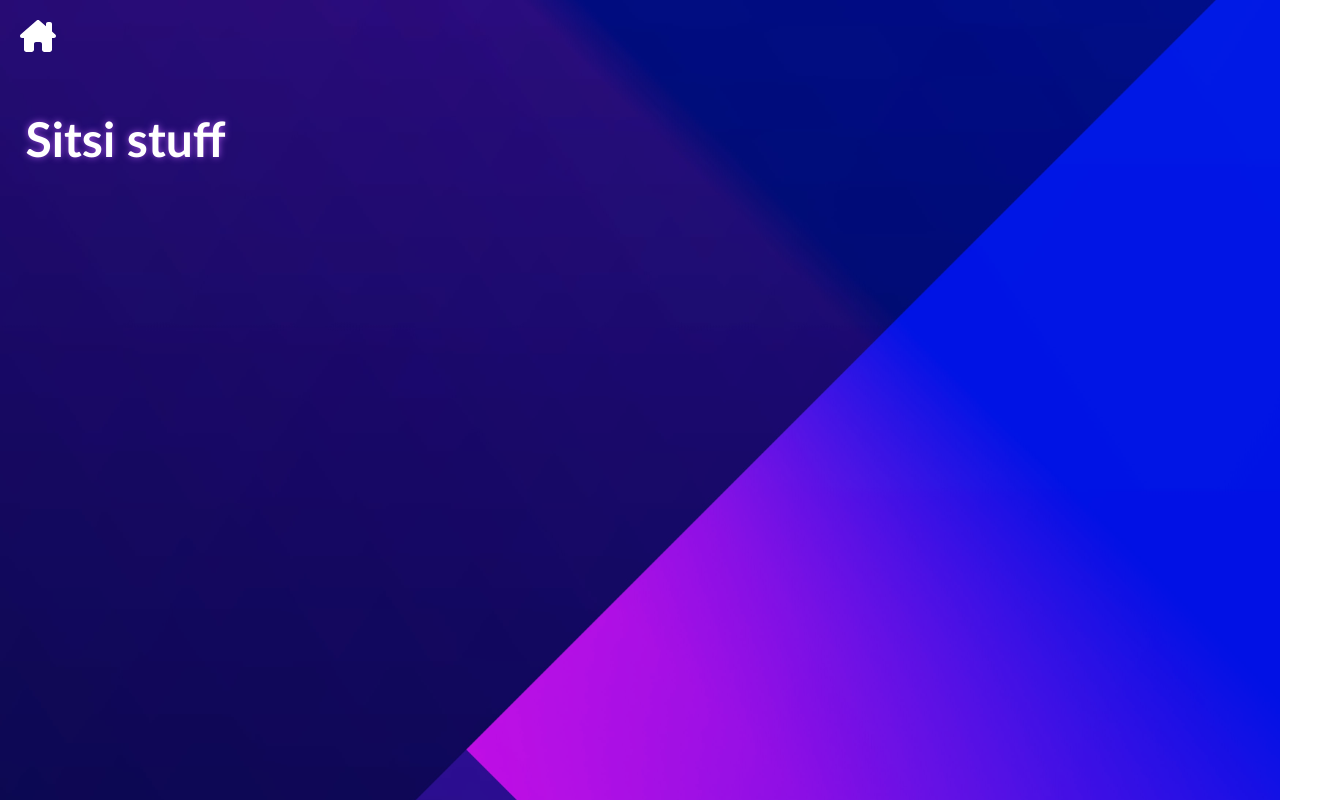
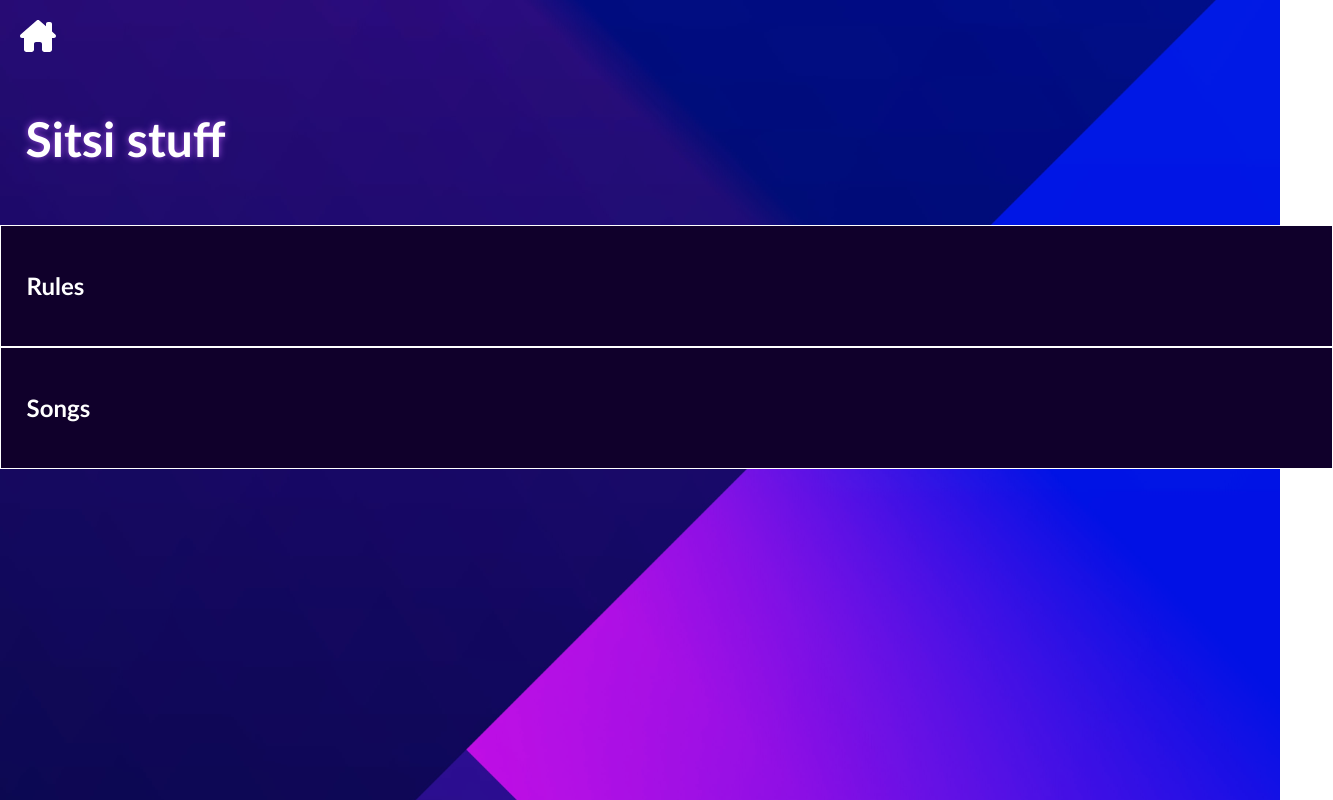
Before and after one commit to wihtoritorkkeli/birthday_app, a React (Create React App) app: page /sitsit in a window 1280 px wide. Shown: the whole page, 1333 px wide, since content can reach past the window. Built offline with nearby package versions, Linux system fonts and the light colour scheme.

Commit message:
rules added

```diff
--- a/src/App.css
+++ b/src/App.css
@@ -39,6 +39,23 @@ h1{
   text-shadow: 0px 0px 7px #9D4EDD;
 }
 
+.ylablock{
+  color: white;
+  width: 100%;
+  background-color:  #10002B;
+  padding: 2%;
+  border-style: solid;
+  border-width: 1px;
+}
+
+.saannot{
+  color: white;
+  background-color: #240046;
+  margin: 0%;
+  padding: 2%;
+  font-size: 1em;
+  line-height: 1.5;
+}
 .locationBox{
   color:white;
   padding: 2%;
--- a/src/pages/Sitsit.js
+++ b/src/pages/Sitsit.js
@@ -1,15 +1,51 @@
-import React from "react";
+import React, {useState } from "react";
 import { FontAwesomeIcon } from "@fortawesome/react-fontawesome";
 import { faHouseChimney } from "@fortawesome/free-solid-svg-icons";
 import { Link } from "react-router-dom";
 
 function Sitsit(){
+
+    const [saannot, setSaannot] =useState(false);
+    const [songs, setSongs] =useState(false);
+
     return(
         <div>
             <div className="location-page">
                 <div className="homeLink"><Link to="/"><FontAwesomeIcon icon={faHouseChimney} color={'white'} size="2x"/></Link></div>
             </div>
             <h1>Sitsi stuff</h1>
+            <div className="ylablock" onClick={()=> {setSaannot(!saannot)}}>
+                <h2>Rules</h2>
+            </div>
+            {saannot? (<div className="saannot" onClick={()=>{setSaannot(!saannot)}}>
+                <ul>
+                    <li>Dress accordingly</li>
+                    <li>Arrive early</li>
+                    <li>You can only sit with the permission from the toastmasters</li>
+                    <li>Toastmasters word is the law: <ul>
+                        <li>When a toastmaster speaks, everyone will be quiet and listen</li>
+                        </ul>Everyone will obey toastmasters instructions etc.</li>
+                    <li>Don't leave the "table" without a permission from toastmasters</li>
+                    <li>No talking without the permission from toastmasters</li>
+                    <li>Phone can only be used to take pictures, videos, etc. and to follow our sitsi songs</li>
+                    <li>Manners maketh man</li>
+                    <li>Toasting happens always by toasting to toastmasters</li>
+                    <li>When someone challenges you, stand up and sing a song</li>
+                    <li>No clapping! Praises will be done by hitting your leg.</li>
+                    <li>Punishments:<ul>
+                        <li>If you break a rule, you will be punished</li>
+                        <li>If you see someone else breaking the rules, tell about it to toastmasters</li>
+                        </ul></li>
+                    <li>If you want to request a song or an activity, stand up, state your name, state your character &#40; who you dressed as &#41; and then proceed</li>
+                </ul>
+            </div>): null}
+            <div className="ylablock" onClick={()=>{setSongs(!songs)}}>
+                <h2>Songs</h2>
+            </div>
+            {songs? (<div className="songs">
+                <h2>songs here</h2>
+            </div>):null}
+
         </div>
     );
 }
```
